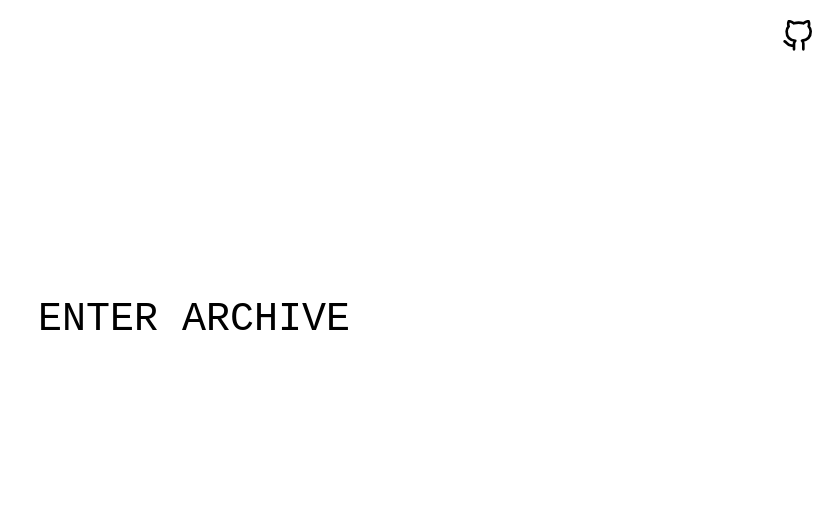
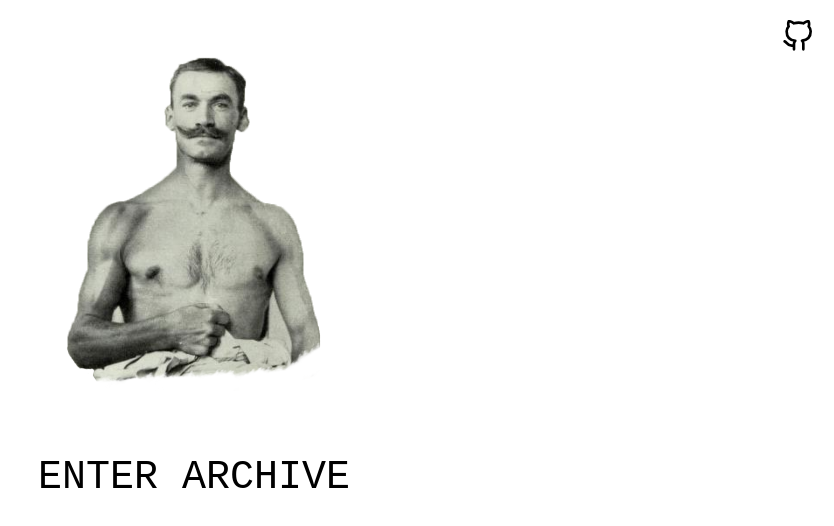
Before and after one commit to youssefmagdyy/exercise-archive, a React (Create React App) app: page / in a window 1280 px wide. Shown: the top 526 px of the page, without its empty margins (446-1280 px from the left). Built offline with nearby package versions, Linux system fonts and the light colour scheme.

Commit message:
added img

```diff
--- a/src/App.css
+++ b/src/App.css
@@ -10,7 +10,7 @@ a{
 }
 
 a:hover {
-    transform: scale(1.02);
+    transform: scale(1.01);
 }
 
 
@@ -29,10 +29,10 @@ a:hover {
     flex-direction: column;
     justify-content: center;
     align-items: center;
-    margin-top: 30vh;
 }
 
 .home a {
+    margin-top: 8vh;
     text-transform: uppercase;
     font-size: 2.5rem;
 }
@@ -40,5 +40,18 @@ a:hover {
 {
     .home a {
         text-align: center;
+        margin-top: 30vh;
     }
 }
+
+.home img {
+    width: 255.5px;
+    height: 333.5px;
+}
+
+@media (max-width: 325px)
+{
+    .home img {
+       display: none;
+    }
+}
--- a/src/components/Homepage.js
+++ b/src/components/Homepage.js
@@ -11,9 +11,11 @@ const Homepage = () => {
             </a>
         </nav>
     <div className='home'>
+    <img src='man.png' alt='athletic man'/>
         <Link to="/body">
             Enter Archive
         </Link>
+
     </div>
     </div>
   )
```
Also changed, not shown: public/man.png (added).
